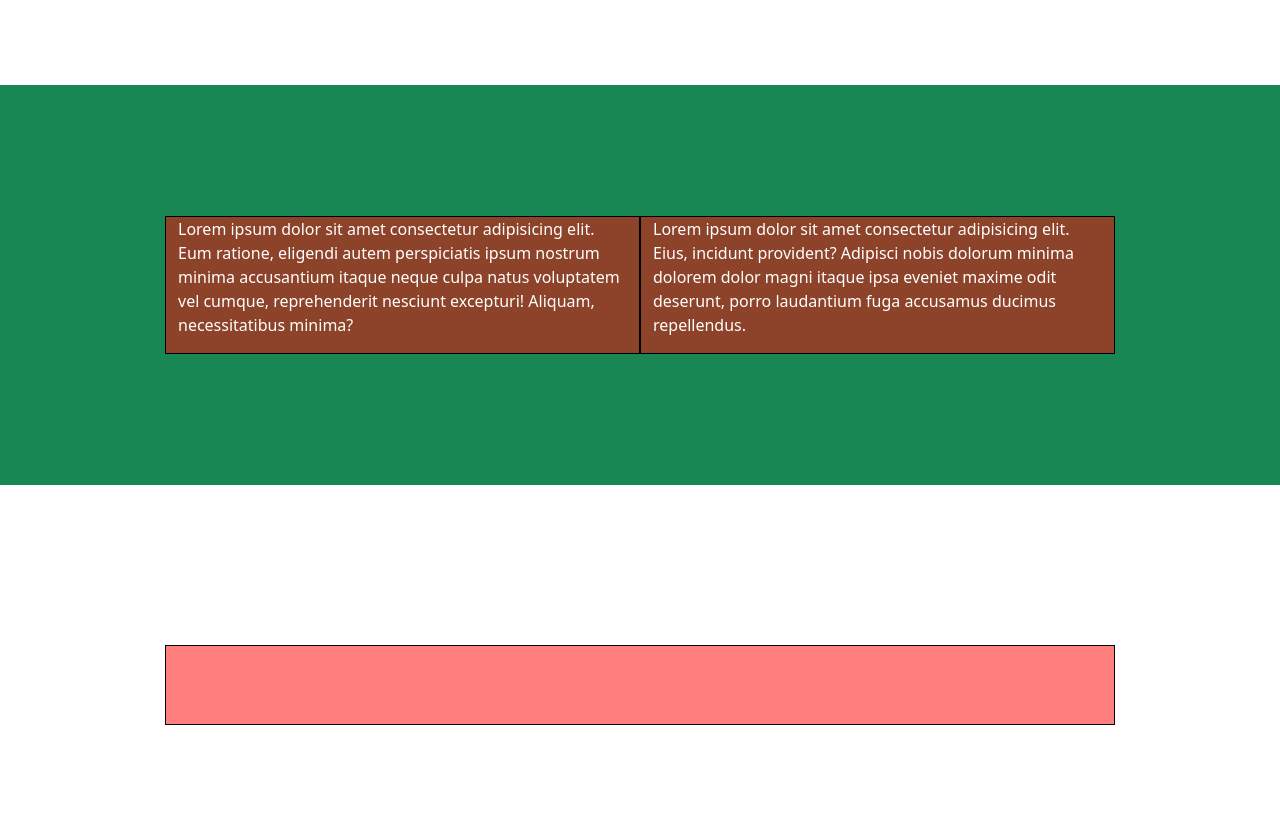
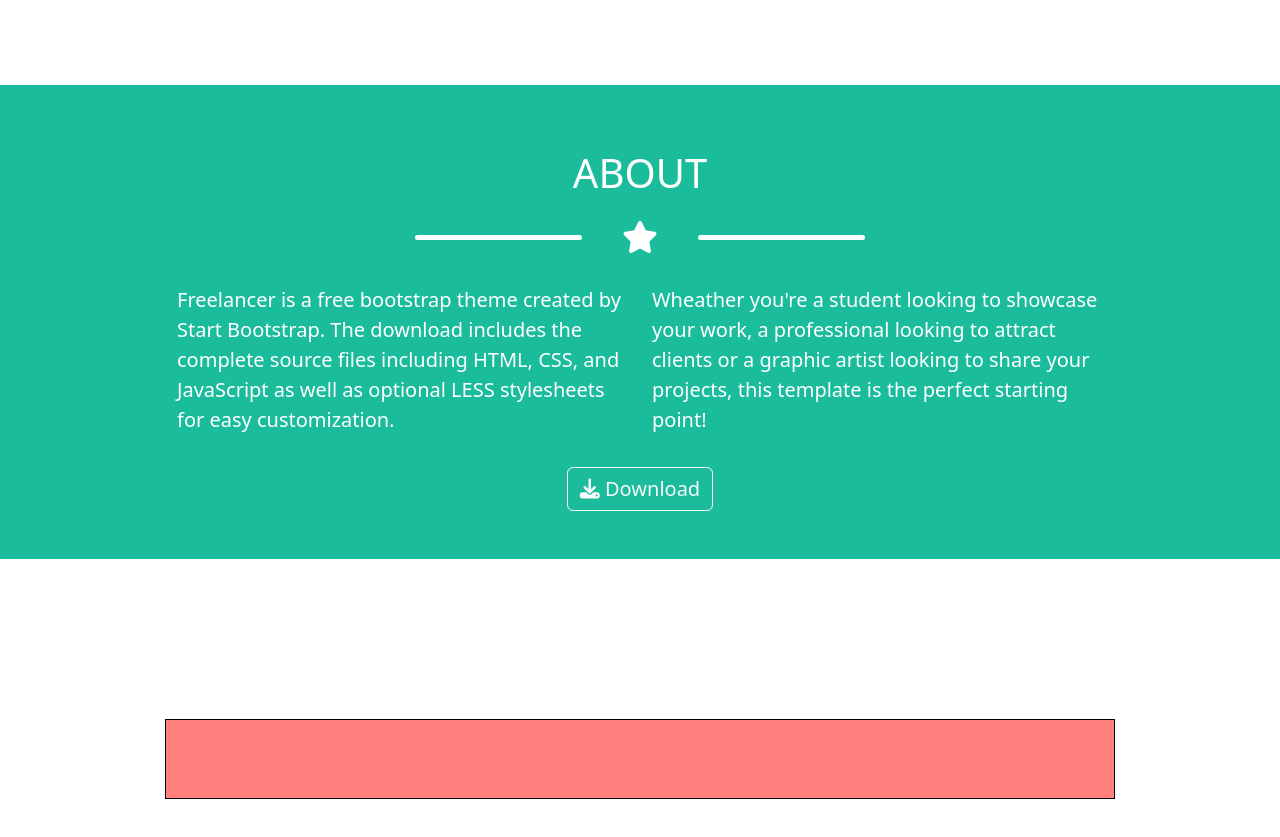
Before and after one commit to pierdomenicoguarnieri/html-css-bootstrap-freelancer, a plain HTML site: page index.html in a window 1280 px wide. Shown: the part 1413-2250 px from the top of the page. Drawn offline with nearby package versions, Linux system fonts and the light colour scheme.

Commit message:
feat: #about

```diff
--- a/assets/css/style.css
+++ b/assets/css/style.css
@@ -70,6 +70,10 @@ section, #pg-jumbotron{
   opacity: 1;
 }
 
+#about{
+  background-color: #1ABC9C;
+}
+
 footer{
   min-height: 100px;
 }
--- a/index.html
+++ b/index.html
@@ -125,19 +125,35 @@
         </div>
       </section>
 
-      <section id="about" class="d-flex justify-content-center align-items-center bg-success py-5">
+      <section id="about" class="d-flex justify-content-center align-items-center py-5">
         <div class="container">
-          <div class="row justify-content-center text-white">
-            <div class="col-8 col-md-5 debug">
+
+          <div class="row text-center py-3">
+            <div class="col">
+              <h1 class="text-uppercase text-white">About</h1>
+              <div class="pg-divider w-100 d-flex justify-content-center align-items-center py-3">
+                <i class="fa-solid fa-star fs-2"></i>
+              </div>
+            </div>
+          </div>
+
+          <div class="row justify-content-center text-white fs-5 pb-3">
+            <div class="col-8 col-md-5">
               <p>
-                Lorem ipsum dolor sit amet consectetur adipisicing elit. Eum ratione, eligendi autem perspiciatis ipsum nostrum minima accusantium itaque neque culpa natus voluptatem vel cumque, reprehenderit nesciunt excepturi! Aliquam, necessitatibus minima?
+                Freelancer is a free bootstrap theme created by Start Bootstrap. The download includes the complete source files including HTML, CSS, and JavaScript as well as optional LESS stylesheets for easy customization.
               </p>
             </div>
 
-            <div class="col-8 col-md-5 debug">
+            <div class="col-8 col-md-5">
               <p>
-                Lorem ipsum dolor sit amet consectetur adipisicing elit. Eius, incidunt provident? Adipisci nobis dolorum minima dolorem dolor magni itaque ipsa eveniet maxime odit deserunt, porro laudantium fuga accusamus ducimus repellendus.
+                Wheather you're a student looking to showcase your work, a professional looking to attract clients or a graphic artist looking to share your projects, this template is the perfect starting point!
               </p>
+            </div>
+          </div>
+
+          <div class="row">
+            <div class="col d-flex justify-content-center">
+              <button type="button" class="btn btn-outline-light fs-5"><i class="fa-solid fa-download"></i> Download</button>
             </div>
           </div>
         </div>
```
